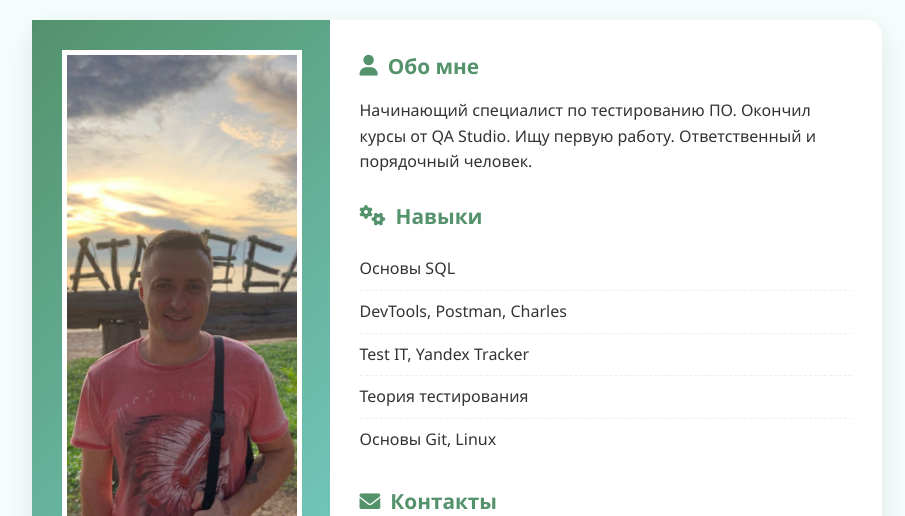
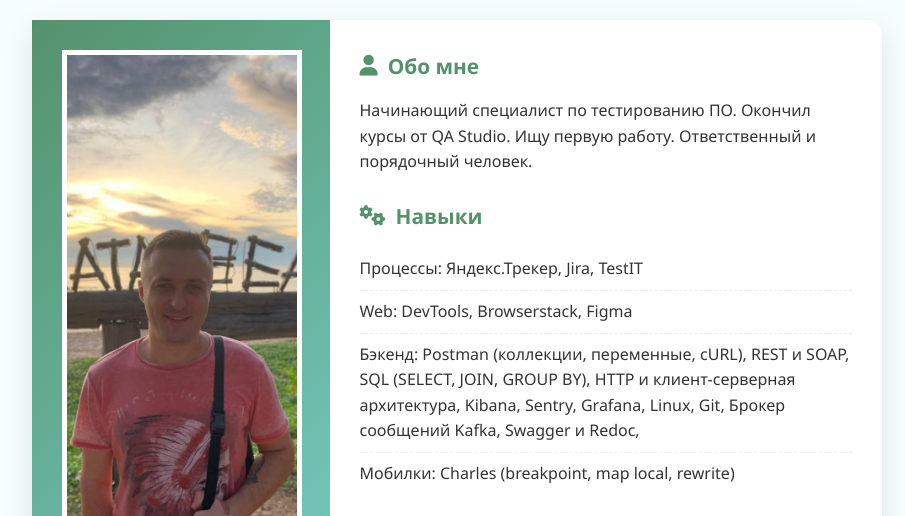
Before and after one commit to yarik-qa/yarik-qa.github.io, a plain HTML site: page index.html in a window 1280 px wide. Shown: the top 516 px of the page, without its empty margins (183-1088 px from the left). Drawn offline with nearby package versions, Linux system fonts and the light colour scheme.

Commit message:
Update index.html

```diff
--- a/index.html
+++ b/index.html
@@ -25,11 +25,10 @@
             <div class="section">
                 <h2><i class="fas fa-cogs"></i> Навыки</h2>
                 <ul class="skills">
-                    <li>Основы SQL</li>
-                    <li>DevTools, Postman, Charles</li>
-                    <li>Test IT, Yandex Tracker</li>
-                    <li>Теория тестирования</li>
-                    <li>Основы Git, Linux</li>
+                    <li>Процессы: Яндекс.Трекер, Jira, TestIT</li>
+                    <li>Web: DevTools, Browserstack, Figma</li>
+                    <li>Бэкенд: Postman (коллекции, переменные, cURL), REST и SOAP, SQL (SELECT, JOIN, GROUP BY), HTTP и клиент-серверная архитектура, Kibana, Sentry, Grafana, Linux, Git, Брокер сообщений Kafka, Swagger и Redoc, </li>
+                    <li>Мобилки: Charles (breakpoint, map local, rewrite)</li>
                 </ul>
             </div>
 
@@ -53,4 +52,5 @@
         </div>
     </div>
 </body>
+
 </html>
```
